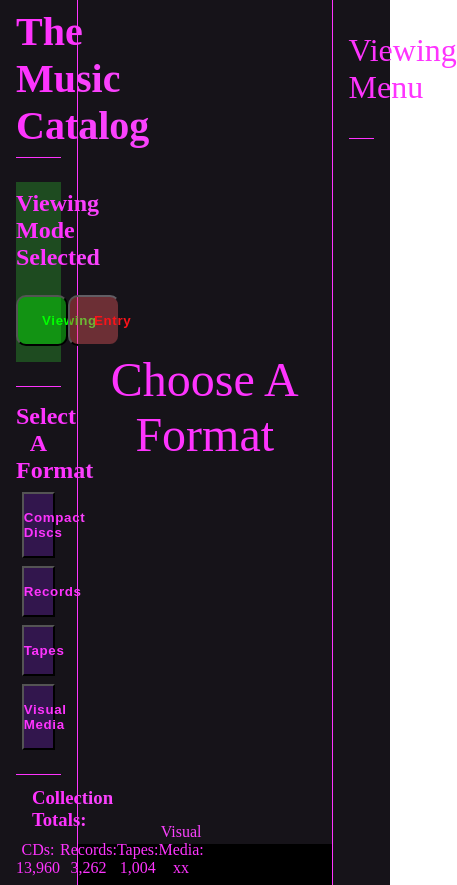
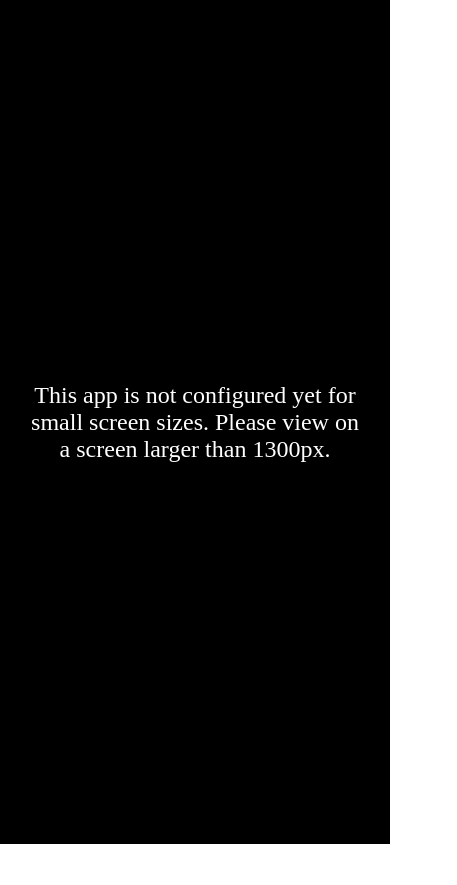
Before and after one commit to smajewski1980/My_Music_Collection_Catalog_v2, a React (Create React App) app: page / in a window 390 px wide. Shown: the whole page, 457 px wide, since content can reach past the window. After the commit the page ends 844 px from the top, so only its background shows below. Built offline with nearby package versions, Linux system fonts and the light colour scheme.

Commit message:
added warning media query to view app over 1300px wide

```diff
--- a/src/components/main/Main.jsx
+++ b/src/components/main/Main.jsx
@@ -8,6 +8,11 @@ import CD_Comps from "../cd_comps/CD_Comps";
 
 const Main = (props) => {
   return (
+    <>
+      <div className="size-warning">
+        This app is not configured yet for small screen sizes. Please view on a
+        screen larger than 1300px.
+      </div>
       <div id="main">
         <p id="mainTitle">
           {props.selectedFormat === "compactDiscs" && props.cdOption === null
@@ -24,7 +29,8 @@ const Main = (props) => {
           props.recordType !== null
             ? " rpm Records"
             : undefined}
-        {props.selectedFormat === "records" && props.recordType === "Cylinder "
+          {props.selectedFormat === "records" &&
+          props.recordType === "Cylinder "
             ? "Records"
             : undefined}
           {props.recordType === null && props.selectedFormat === "records"
@@ -176,6 +182,7 @@ const Main = (props) => {
           {props.selectedFormat === null ? "Choose A Format" : null}
         </p>
       </div>
+    </>
   );
 };
 
--- a/src/components/main/main.css
+++ b/src/components/main/main.css
@@ -1,51 +1,70 @@
-#main{
+#main {
   flex-basis: 65dvw;
-    background-color:rgba(212, 182, 240, .1);
+  background-color: rgba(212, 182, 240, 0.1);
   text-align: center;
-    max-height:100dvh;
+  max-height: 100dvh;
   overflow-y: scroll;
-    padding-inline:1rem;
+  padding-inline: 1rem;
 }
 
-#mainTitle{
-    color:hsl(300, 99%, 60%);
-    font-size:3rem;
-    margin-block:1rem
+#mainTitle {
+  color: hsl(300, 99%, 60%);
+  font-size: 3rem;
+  margin-block: 1rem;
 }
-#ifNull{
-    color:hsl(300, 99%, 60%);
-    font-size:3rem;
+#ifNull {
+  color: hsl(300, 99%, 60%);
+  font-size: 3rem;
   margin-top: 22rem;
 }
 
-.dataWrapper{
-    display:flex;
+.dataWrapper {
+  display: flex;
   flex-direction: column;
-    gap:.75rem;
-
+  gap: 0.75rem;
 }
 
-.row{
-    color:hsl(300, 99%, 60%);
-    display:flex;
+.row {
+  color: hsl(300, 99%, 60%);
+  display: flex;
   justify-content: space-between;
-    box-shadow: -3px 1px 10px 0px hsl(300, 99%, 60%, .3),
-     inset 3px 1px 10px 0px hsl(300, 99%, 60%, .2);
-    padding:.5rem .5rem .35rem .5rem;
+  box-shadow: -3px 1px 10px 0px hsl(300, 99%, 60%, 0.3),
+    inset 3px 1px 10px 0px hsl(300, 99%, 60%, 0.2);
+  padding: 0.5rem 0.5rem 0.35rem 0.5rem;
 
   align-items: center;
-    background-color:rgba(212, 182, 240, .05);
+  background-color: rgba(212, 182, 240, 0.05);
   border-radius: 5px;
 }
-.title{
-    width:45%;
+.title {
+  width: 45%;
+}
+.artist {
+  width: 25%;
+}
+.location {
+  width: 25%;
+}
 
+.size-warning {
+  display: none;
+  font-size: 1.5rem;
+  color: white;
+  padding-inline: 1rem;
 }
-.artist{
 
-    width:25%;
+@media screen and (max-width: 1300px) {
+  .size-warning {
+    display: grid;
+    width: 30ch;
+    place-content: center;
+    margin-inline: auto;
+    height: 100vh;
+    text-align: center;
   }
-.location{
-
-    width:25%;
+  #main,
+  .menuWrapper,
+  .sidebar {
+    display: none;
   }
+}
```
Lines whose indentation alone changed are shown as unchanged.
